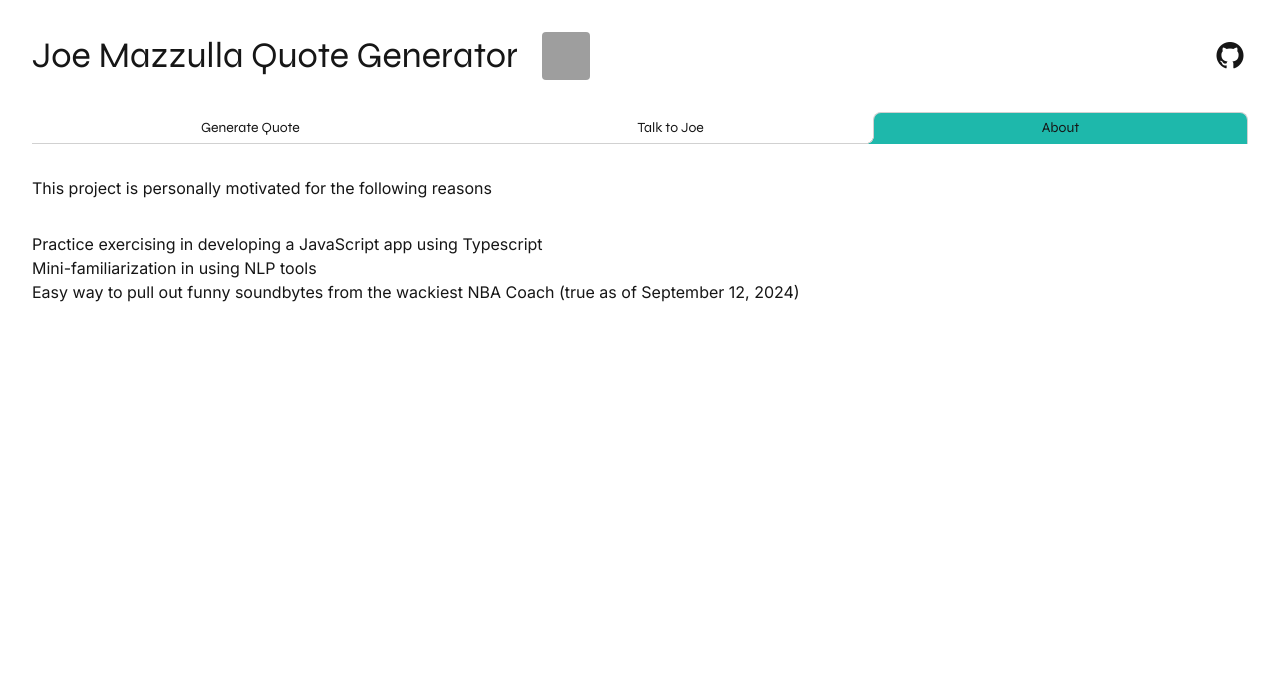
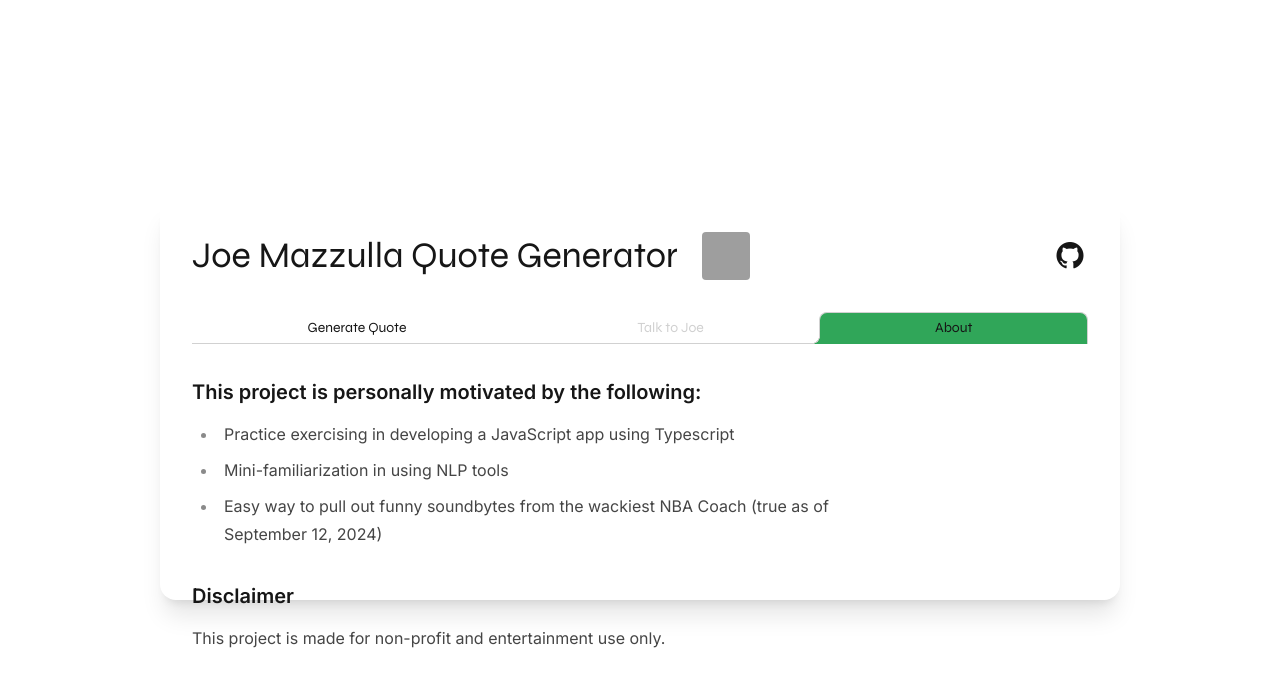
Before and after one commit to jmcruz14/joe-mazzulla-quotes, a Vue app: page / in a window 1280 px wide. Both pictures are taken after a click on the tab "About". Shown: the top 686 px of the page. Built offline with nearby package versions, Linux system fonts and the light colour scheme; grey boxes are pictures that could not be loaded.

Commit message:
style: update component designs

```diff
--- a/src/App.vue
+++ b/src/App.vue
@@ -15,8 +15,8 @@
 </script>
 
 <template>
-  <div class="m-0 p-0">
-    <div class="p-8 flex flex-col gap-8">
+  <div class="m-0 p-0 h-[100vh] flex flex-col justify-center">
+    <div class="p-8 m-4 flex flex-col gap-8 h-1/2 w-3/4 self-center card shadow-xl">
       <div class="flex flex-row justify-between items-center">
         <div class="flex flex-row gap-6 items-center">
           <span class="text-4xl font-weight-medium">Joe Mazzulla Quote Generator</span>
@@ -45,7 +45,7 @@
           class="tab"
           :class="{
             'tab-active': activeTab === 'Generate Quote',
-            '[--tab-bg:#1EB8AB]': activeTab === 'Generate Quote',
+            '[--tab-bg:#30A659]': activeTab === 'Generate Quote',
             'text-black': activeTab === 'Generate Quote'
           }"
           @click="setActiveTab('Generate Quote')"
@@ -54,13 +54,12 @@
         </a>
         <a
           role="tab"
-          class="tab"
+          class="tab tab-disabled"
           :class="{
             'tab-active': activeTab === 'Talk to Joe',
-            '[--tab-bg:#1EB8AB]': activeTab === 'Talk to Joe',
+            '[--tab-bg:#30A659]': activeTab === 'Talk to Joe',
             'text-black': activeTab === 'Talk to Joe'
           }"
-          @click="setActiveTab('Talk to Joe')"
         >
           Talk to Joe
         </a>
@@ -69,7 +68,7 @@
           class="tab"
           :class="{
             'tab-active': activeTab === 'About',
-            '[--tab-bg:#1EB8AB]': activeTab === 'About',
+            '[--tab-bg:#30A659]': activeTab === 'About',
             'text-black': activeTab === 'About'
           }"
           @click="setActiveTab('About')"
--- a/src/components/AboutSection.vue
+++ b/src/components/AboutSection.vue
@@ -1,8 +1,13 @@
 <template>
-  <span class="font-body">This project is personally motivated for the following reasons</span>
-  <ul class="font-body">
-    <li>Practice exercising in developing a JavaScript app using Typescript</li>
-    <li>Mini-familiarization in using NLP tools</li>
-    <li>Easy way to pull out funny soundbytes from the wackiest NBA Coach (true as of September 12, 2024)</li>
-  </ul>
+  <article class="prose font-body">
+    <h3>This project is personally motivated by the following:</h3>
+    <ul class="font-body">
+      <li>Practice exercising in developing a JavaScript app using Typescript</li>
+      <li>Mini-familiarization in using NLP tools</li>
+      <li>Easy way to pull out funny soundbytes from the wackiest NBA Coach (true as of September 12, 2024)</li>
+    </ul>
+
+    <h3>Disclaimer</h3>
+    <span>This project is made for non-profit and entertainment use only.</span>
+  </article>
 </template>
--- a/src/components/QuoteSection.vue
+++ b/src/components/QuoteSection.vue
@@ -4,6 +4,7 @@
 
 const buttonRef = ref<boolean | null>(null)
 const resultQuoteIndex = ref<number | null>(null)
+const resultLink = ref<string | null>(null)
 const resultQuote = ref<string | null>(null)
 const resultDate = ref<string | null>(null)
 
@@ -15,33 +16,41 @@
   const rngNumber: number = Math.round(Math.random() * (quotes.length - 1));
 
   const quoteObj: object = quotes[rngNumber];
-  resultQuoteIndex.value = quoteObj.index
-  resultDate.value = quoteObj?.date ? quoteObj?.date : null
+  resultQuoteIndex.value = quoteObj.index;
+  resultDate.value = quoteObj?.date ? quoteObj?.date : null;
+  resultLink.value = quoteObj?.link ? quoteObj?.link : null;
   resultQuote.value = `"` + quoteObj?.quote + `"`;
 }
 
 </script>
 
 <template>
-  <div class="p-6 bg-[#adadad] h-[150px] flex flex-col items-center justify-center rounded-md">
+  <div class="p-6 bg-white h-[200px] border-[1px] border-slate-300 flex flex-col items-center justify-center rounded-md">
     <Transition name="fade" mode="out-in">
       <div :key="resultQuote" class="flex flex-col gap-2">
-        <span class="text-black font-body text-xl italic font-weight-medium">
+        <span class="text-black font-body text-xl italic font-semibold">
           {{ resultQuote }}
         </span>
 
+        <div class="flex justify-between items-center">
           <span v-if="resultDate" class="text-slate-500 font-body text-sm italic">
             {{ resultDate }}
           </span>
           <span v-else-if="!resultDate && resultQuote" class="text-slate-500 font-body text-sm italic">
             undated
           </span>
+
+          <a v-if="resultLink" :href="resultLink" target="_blank" class="link link-hover text-slate-700 text-sm">
+            Source
+          </a>
+
+        </div>
       </div>
     </Transition>
   </div>
 
   <div class="flex justify-between">
-    <button class="btn btn-neutral text-lg w-1/4" ref="buttonRef" @click="getQuote">
+    <button class="btn btn-neutral text-lg w-1/4">
       Submit a quote
     </button>
 
```
Lines whose indentation alone changed are shown as unchanged.
